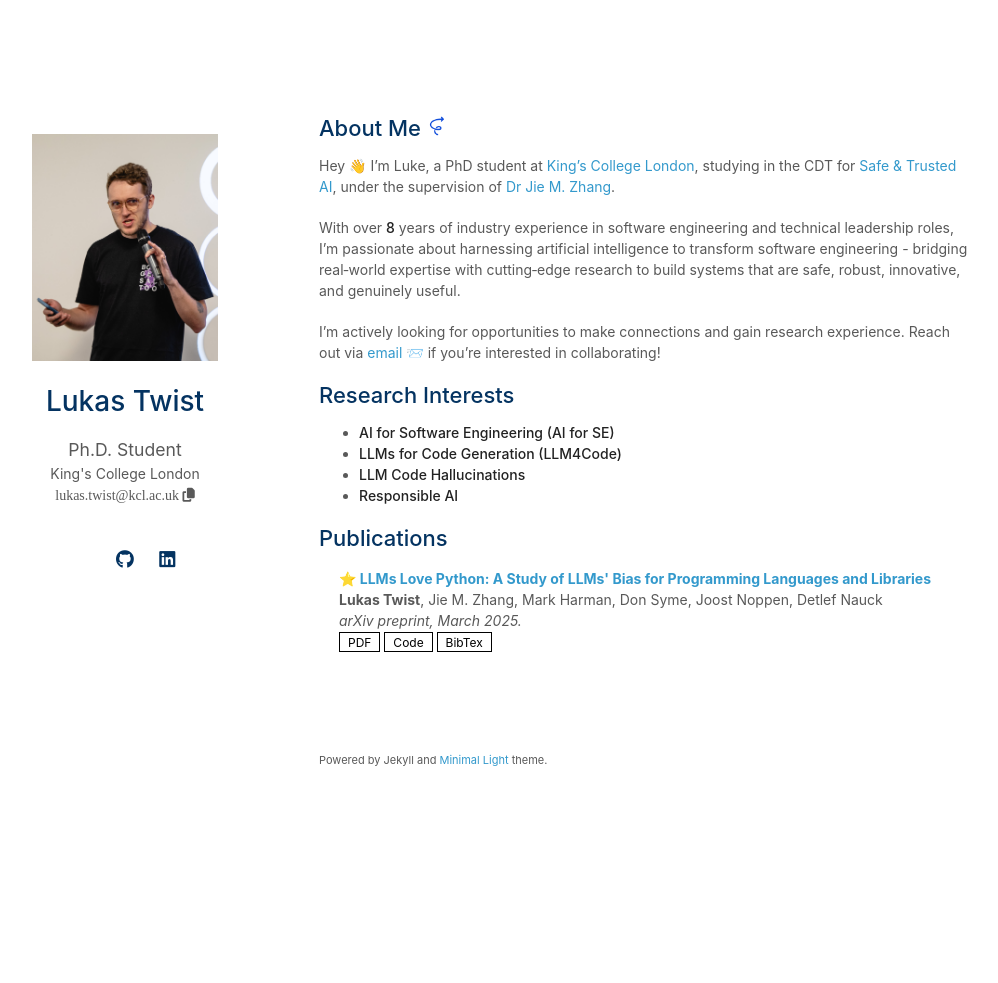
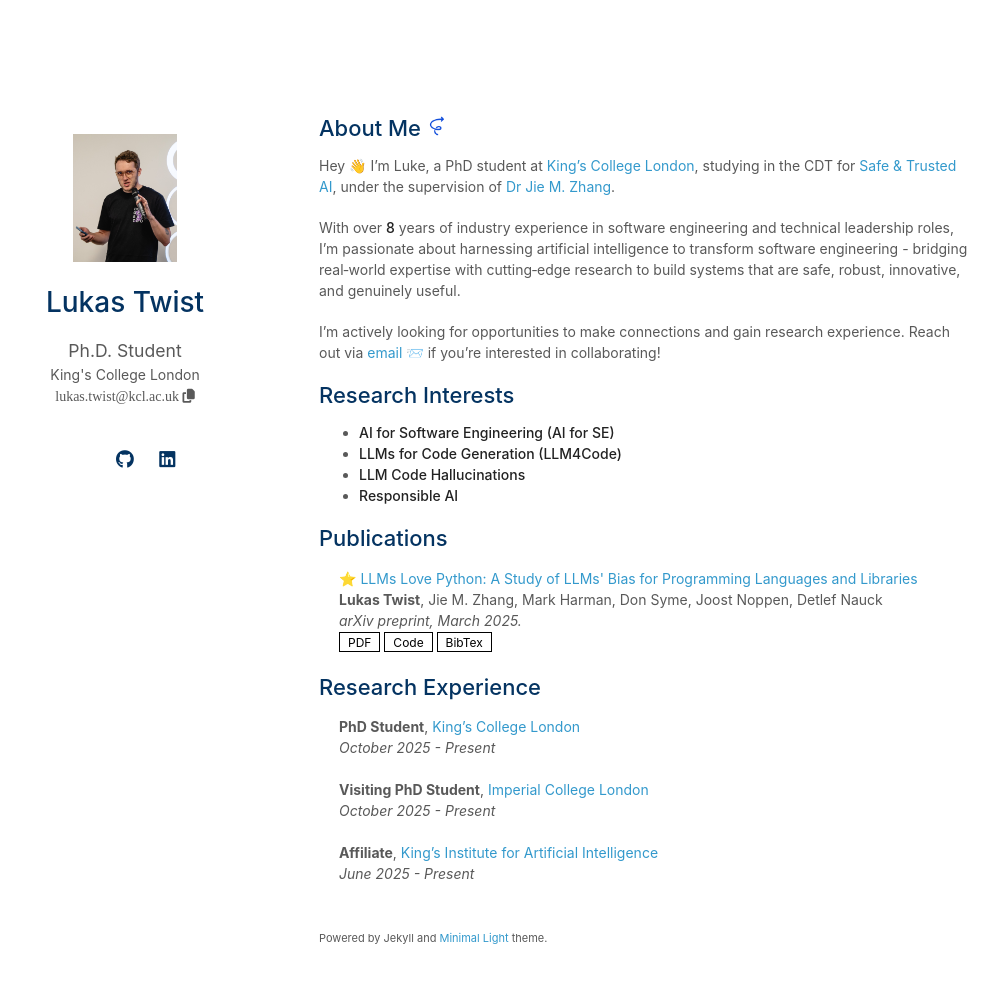
Before and after one commit to itsluketwist/itsluketwist.github.io, a Jekyll site: the page built from index.md, in a window 1280 px wide and 1017 px high. Shown: the top 983 px of the window, without its empty margins (151-1149 px from the left). Built offline with Jekyll 4.4.1, drawn with Linux system fonts in a browser that asks for light colours; a style sheet for code colours, icons or effects is not loaded; our own code applies the rules of GitHub Pages for plain Markdown files.

Commit message:
Add experience section to website.

```diff
--- a/_config.yml
+++ b/_config.yml
@@ -30,7 +30,7 @@ enable_footnote: true
 
 # Auto Dark Mode
 # You may use the option to disable the automatic dark theme
-auto_dark_mode: true
+auto_dark_mode: false
 
 # Font
 # You can use this option to choose between Serif or Sans Serif fonts.
--- /dev/null
+++ b/_data/experience.yml
@@ -0,0 +1,19 @@
+main:
+
+  - title: PhD Student
+    organisation: "King’s College London"
+    start: October 2025
+    end: Present
+    website: "https://www.kcl.ac.uk/"
+
+  - title: Visiting PhD Student
+    organisation: "Imperial College London"
+    start: October 2025
+    end: Present
+    website: "https://www.imperial.ac.uk/"
+
+  - title: Affiliate
+    organisation: "King’s Institute for Artificial Intelligence"
+    start: June 2025
+    end: Present
+    website: "https://www.kcl.ac.uk/ai"
--- /dev/null
+++ b/_includes/experience.md
@@ -0,0 +1,22 @@
+<h2 id="publications" style="margin: 2px 0px -15px;">Research Experience</h2>
+
+<div class="publications">
+
+{% for role in site.data.experience.main %}
+
+<div class="pub-row">
+  <div class="col-sm-9" style="position: relative;padding-right: 15px;padding-left: 20px;">
+      <div class="role">
+        <b>{{ role.title }}</b>, <a href="{{ role.website }}">{{ role.organisation }}</a>
+      </div>
+      <div class="dates">
+        <em>{{ role.start }} - {{ role.end }}</em>
+      </div>
+  </div>
+</div>
+
+<br>
+
+{% endfor %}
+
+</div>
--- a/_includes/publications.md
+++ b/_includes/publications.md
@@ -1,11 +1,9 @@
 <h2 id="publications" style="margin: 2px 0px -15px;">Publications</h2>
 
 <div class="publications">
-<ol class="bibliography">
 
 {% for link in site.data.publications.main %}
 
-<li>
 <div class="pub-row">
   <div class="col-sm-9" style="position: relative;padding-right: 15px;padding-left: 20px;">
       <div class="title"><a href="{{ link.pdf }}">{{ link.title }}</a></div>
@@ -34,10 +32,8 @@
     </div>
   </div>
 </div>
-</li>
 <br>
 
 {% endfor %}
 
-</ol>
 </div>
--- a/assets/css/publications-no-dark-mode.css
+++ b/assets/css/publications-no-dark-mode.css
@@ -34,6 +34,10 @@ blockquote { background: var(--global-bg-color); border-left: 2px solid var(--gl
 
 .publications h2.year { color: #e8e8e8; border-top: 1px solid #e8e8e8; margin-top: 2rem; margin-bottom: 0rem; text-align: right; }
 
+.publications .links a.btn { color: #000000; border: 1px solid #000000; padding-left: 0.5rem; padding-right: 0.5rem; padding-top: 0.1rem; padding-bottom: 0.1rem; }
+
+.publications .links a.btn:hover { color: var(--global-theme-color); border-color: var(--global-theme-color); }
+
 .publications ol.bibliography { list-style: none; padding: 0; margin-top: 0; }
 
 .publications ol.bibliography li { min-height: 110px; margin-bottom: 0.5rem; }
@@ -56,17 +60,13 @@ blockquote { background: var(--global-bg-color); border-left: 2px solid var(--gl
 
 .publications ol.bibliography li .author > em { border-bottom: 1px solid; font-style: normal; }
 
-.publications ol.bibliography li .links a.btn { color: #000000; border: 1px solid #000000; padding-left: 0.5rem; padding-right: 0.5rem; padding-top: 0.1rem; padding-bottom: 0.1rem; }
-
-.publications ol.bibliography li .links a.btn:hover { color: var(--global-theme-color); border-color: var(--global-theme-color); }
-
 .publications ol.bibliography li .hidden { font-size: 0.875rem; max-height: 0px; overflow: hidden; text-align: justify; -webkit-transition: 0.15s ease; -moz-transition: 0.15s ease; -ms-transition: 0.15s ease; -o-transition: 0.15s ease; transition: all 0.15s ease; }
 
 .publications ol.bibliography li .hidden p { line-height: 1.4em; margin: 10px; }
 
 .publications ol.bibliography li .hidden pre { font-size: 1em; line-height: 1.4em; padding: 10px; }
 
-.publications ol.bibliography li .hidden.open { max-height: 100em; -webkit-transition: 0.15s ease; -moz-transition: 0.15s ease; -ms-transition: 0.15s ease; -o-transition: 0.15s ease; transition: all 0.15s ease; }
+.publications ol.bibliography li .hidden.open { max-height: 50em; -webkit-transition: 0.15s ease; -moz-transition: 0.15s ease; -ms-transition: 0.15s ease; -o-transition: 0.15s ease; transition: all 0.15s ease; }
 
 .publications ol.bibliography li div.abstract.hidden { border: dashed 1px var(--global-bg-color); }
 
--- a/assets/css/publications.css
+++ b/assets/css/publications.css
@@ -36,11 +36,20 @@ blockquote { background: var(--global-bg-color); border-left: 2px solid var(--gl
 
 .publications h2.year { color: #e8e8e8; border-top: 1px solid #e8e8e8; margin-top: 2rem; margin-bottom: 0rem; text-align: right; }
 
+.publications .links a.btn { color: #000000; border: 1px solid #000000; padding-left: 0.5rem; padding-right: 0.5rem; padding-top: 0.1rem; padding-bottom: 0.1rem; }
+
+@media (prefers-color-scheme: dark) {
+.publications .links a.btn { color: #FFFFFF; border: 1px solid #FFFFFF; padding-left: 0.5rem; padding-right: 0.5rem; padding-top: 0.1rem; padding-bottom: 0.1rem; }
+
+  }
+
+.publications .links a.btn:hover { color: var(--global-theme-color); border-color: var(--global-theme-color); }
+
 .publications ol.bibliography { list-style: none; padding: 0; margin-top: 0; }
 
-.publications ol.bibliography li { min-height: 110px; margin-bottom: 0.5rem; }
+.publications ol.bibliography li { min-height: 10px; margin-bottom: 0.5rem; }
 
-.publications ol.bibliography li .abbr { height: 8rem; margin-bottom: 0.5rem; }
+.publications ol.bibliography li .abbr { height: 4rem; margin-bottom: 0.5rem; }
 
 .publications ol.bibliography li .abbr abbr { display: inline-block; background-color: var(--global-theme-color); padding-left: 1rem; padding-right: 1rem; position: absolute; top: 8px; left: 16px; }
 
@@ -58,15 +67,6 @@ blockquote { background: var(--global-bg-color); border-left: 2px solid var(--gl
 
 .publications ol.bibliography li .author > em { border-bottom: 1px solid; font-style: normal; }
 
-.publications ol.bibliography li .links a.btn { color: #000000; border: 1px solid #000000; padding-left: 0.5rem; padding-right: 0.5rem; padding-top: 0.1rem; padding-bottom: 0.1rem; }
-
-@media (prefers-color-scheme: dark) {
-.publications ol.bibliography li .links a.btn { color: #FFFFFF; border: 1px solid #FFFFFF; padding-left: 0.5rem; padding-right: 0.5rem; padding-top: 0.1rem; padding-bottom: 0.1rem; }
-
-  }
-
-.publications ol.bibliography li .links a.btn:hover { color: var(--global-theme-color); border-color: var(--global-theme-color); }
-
 .publications ol.bibliography li .hidden { font-size: 0.875rem; max-height: 0px; overflow: hidden; text-align: justify; -webkit-transition: 0.15s ease; -moz-transition: 0.15s ease; -ms-transition: 0.15s ease; -o-transition: 0.15s ease; transition: all 0.15s ease; }
 
 .publications ol.bibliography li .hidden p { line-height: 1.4em; margin: 10px; }
@@ -79,4 +79,4 @@ blockquote { background: var(--global-bg-color); border-left: 2px solid var(--gl
 
 .publications ol.bibliography li div.abstract.hidden.open { border-color: var(--global-text-color); }
 
-.publications ol.bibliography li .teaser { border-radius: 8px; box-shadow: 3px 3px 6px #888; height: 123px; width: 270px; margin-top: 5px; margin-left: 5px; margin-bottom: 5px; object-fit: cover; }
+.publications ol.bibliography li .teaser { border-radius: 8px; box-shadow: 3px 3px 6px #888; height: 50px; width: 270px; margin-top: 5px; margin-left: 5px; margin-bottom: 5px; object-fit: cover; }
--- a/index.md
+++ b/index.md
@@ -24,3 +24,5 @@ Reach out via [email 📨](mailto:lukas.twist@kcl.ac.uk) if you're interested in
 - **Responsible AI**
 
 {% include_relative _includes/publications.md %}
+
+{% include_relative _includes/experience.md %}
```
